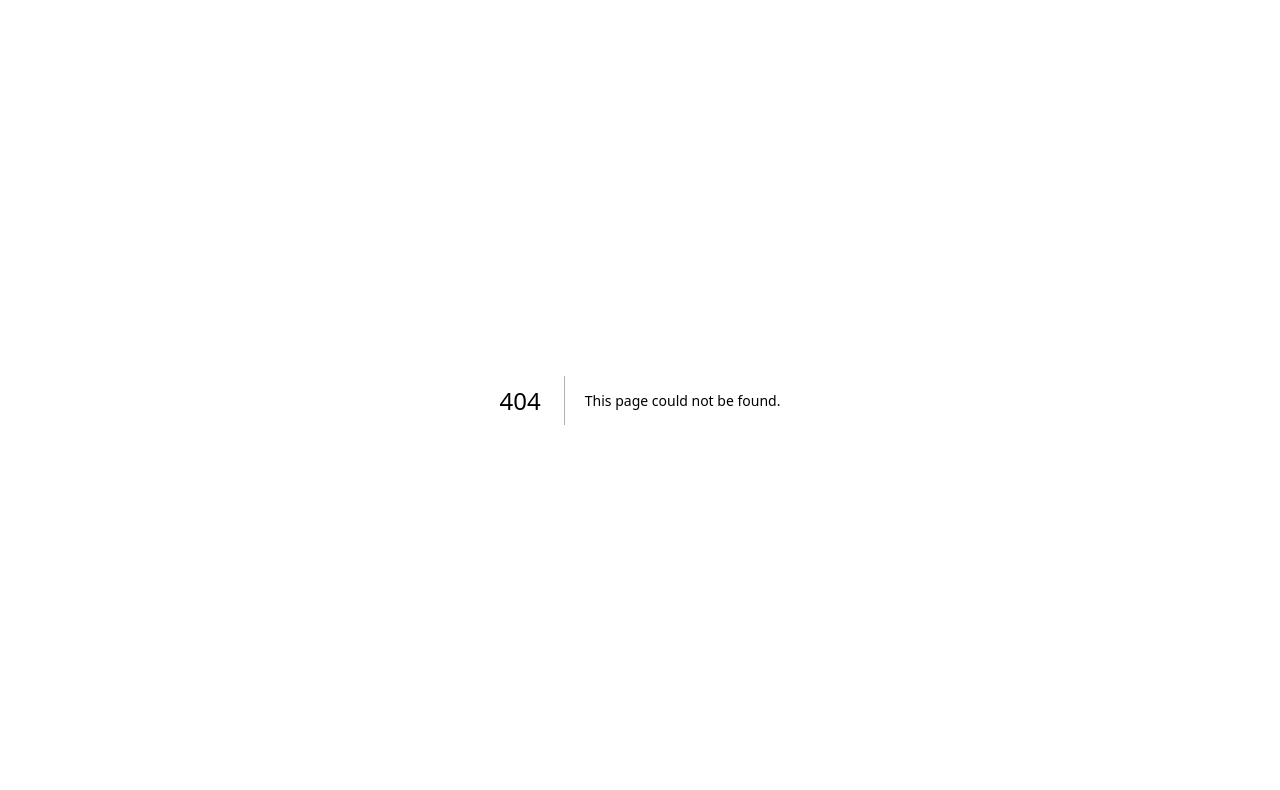
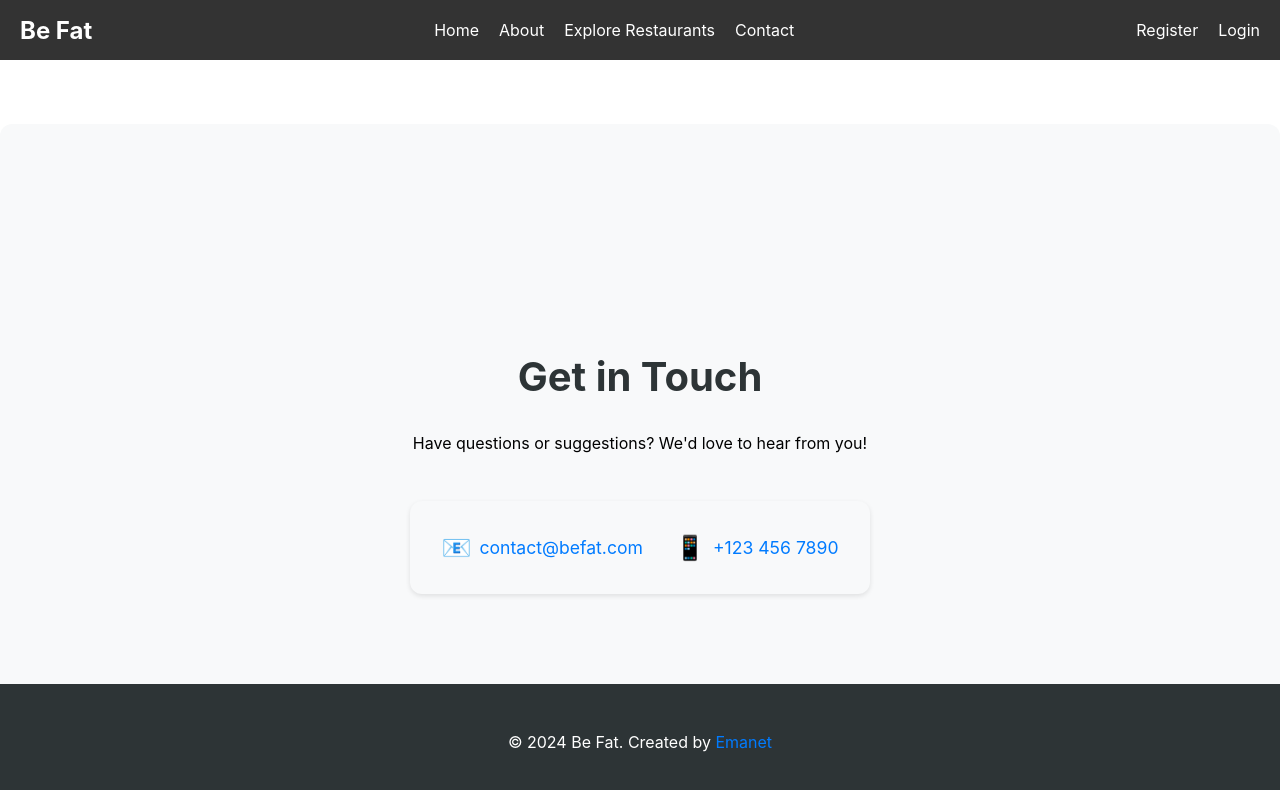
Before and after one commit to Emanet/gastronomy, a Next.js app: page /contact in a window 1280 px wide. Before the commit this address had no page. Shown: the top 790 px of the page. Built offline with nearby package versions, Linux system fonts and the light colour scheme.

Commit message:
Navbar Update

```diff
--- a/src/components/NavBar.tsx
+++ b/src/components/NavBar.tsx
@@ -11,7 +11,7 @@ const Navbar: React.FC = () => {
 			<div className="navbar-links">
 				<Link href="/">Home</Link>
 				<Link href="/about">About</Link>
-				<Link href="/blog">Blog</Link>
+				<Link href="/search">Explore Restaurants</Link>
 				<Link href="/contact">Contact</Link>
 			</div>
 			<div className="navbar-auth">
--- a/src/pages/about.tsx
+++ b/src/pages/about.tsx
@@ -1,6 +1,6 @@
 // src/pages/about.tsx
 import React from "react";
-import Navbar from "../components/Navbar";
+import Navbar from "../components/NavBar";
 import Image from "next/image";
 
 const AboutPage = () => {
--- /dev/null
+++ b/src/pages/contact.tsx
@@ -0,0 +1,56 @@
+// src/pages/about.tsx
+import React from "react";
+import Navbar from "../components/NavBar";
+import Image from "next/image";
+
+const ContactPage = () => {
+	return (
+		<div className="contact-container" style={{
+			display: 'grid',
+			gridTemplateRows: 'auto 1fr auto',
+			minHeight: '100vh'
+		}}>
+			<Navbar />
+
+			<div className="contact-section" style={{
+				display: 'flex',
+				flexDirection: 'column',
+				justifyContent: 'center',
+				alignItems: 'center',
+				height: '100%',
+				padding: '20px',
+				textAlign: 'center'
+			}}>
+				<h2>Get in Touch</h2>
+				<p>Have questions or suggestions? We'd love to hear from you!</p>
+				<div className="contact-info">
+					<div className="contact-item">
+						<span className="contact-icon">📧</span>
+						<a href="mailto:contact@befat.com">contact@befat.com</a>
+					</div>
+					<div className="contact-item">
+						<span className="contact-icon">📱</span>
+						<a href="tel:+1234567890">+123 456 7890</a>
+					</div>
+				</div>
+			</div>
+
+
+			<footer className="about-footer" >
+				<p>
+					&copy; 2024 Be Fat. Created by{" "}
+					<a
+						href="https://github.com/Emanet"
+						target="_blank"
+						rel="noopener noreferrer"
+					>
+						Emanet
+					</a>
+				</p>
+			</footer>
+		</div>
+
+	);
+};
+
+export default ContactPage;
--- a/src/pages/index.tsx
+++ b/src/pages/index.tsx
@@ -1,5 +1,5 @@
 import Link from "next/link";
-import Navbar from "../components/Navbar";
+import Navbar from "../components/NavBar";
 import Image from "next/image";
 
 const HomePage = () => {
--- a/src/pages/search.tsx
+++ b/src/pages/search.tsx
@@ -5,7 +5,7 @@ import SearchBar from "../components/SearchBar";
 import RestaurantList from "../components/RestaurantList";
 import { Restaurant } from "../types/types";
 import { fetchRestaurants } from "../utils/api";
-import Navbar from "../components/Navbar";
+import Navbar from "../components/NavBar";
 
 const SearchPage = () => {
 	const [restaurants, setRestaurants] = useState<Restaurant[]>([]);
```
